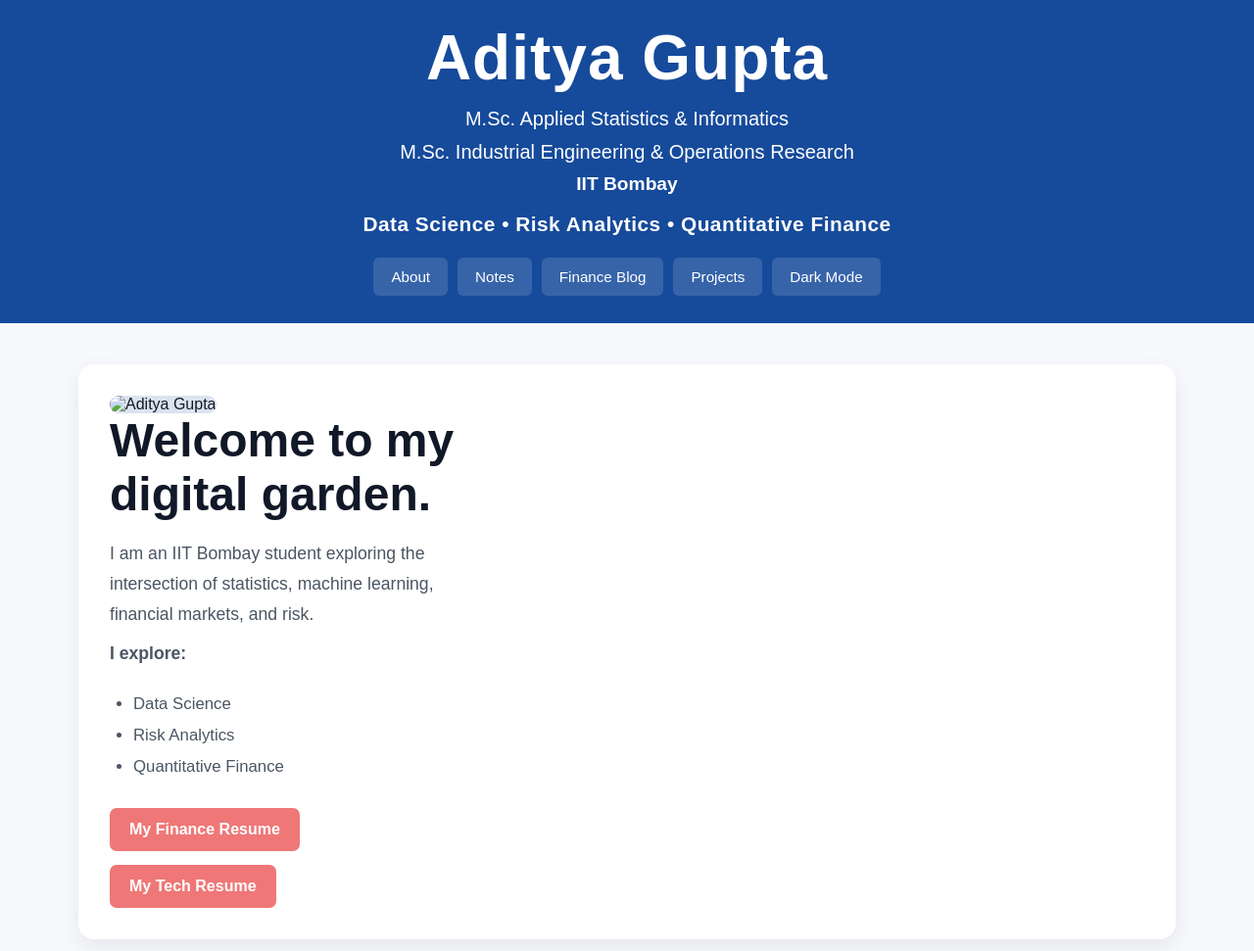
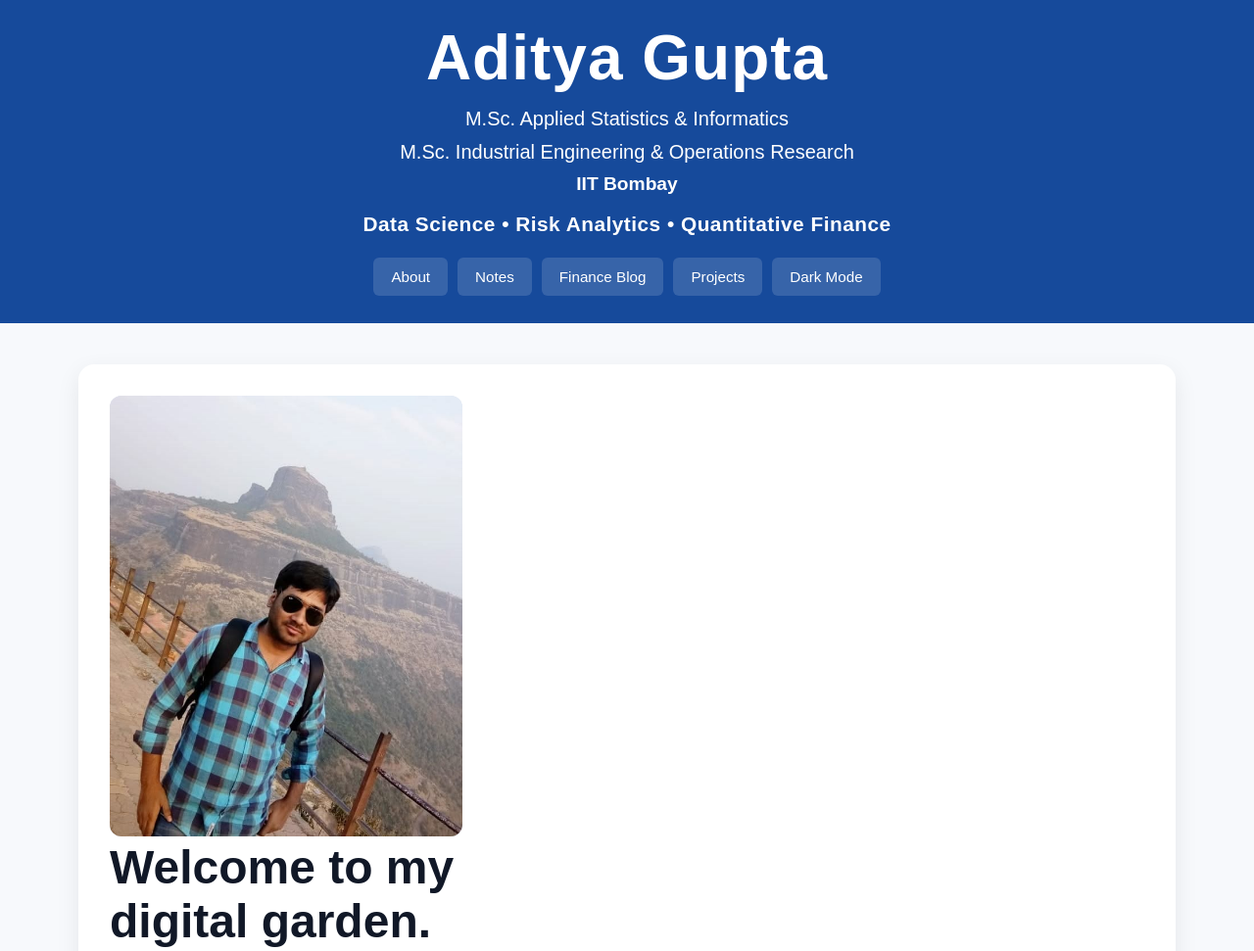
Before and after one commit to Aad1tyaGupta/Aad1tyaGupta.github.io, a plain HTML site: page index.html in a window 1280 px wide. Shown: the top 971 px of the page at 98% size. Drawn offline with Linux system fonts and the light colour scheme.

Commit message:
Change profile photo source from PNG to JPG

```diff
--- a/index.html
+++ b/index.html
@@ -349,7 +349,7 @@
             <div class="photo">
 
                 <img class="profile-photo"
-                    src="assets/aditya.png"
+                    src="assets/aditya.jpg"
                     alt="Aditya Gupta"
             </div>
 
```
